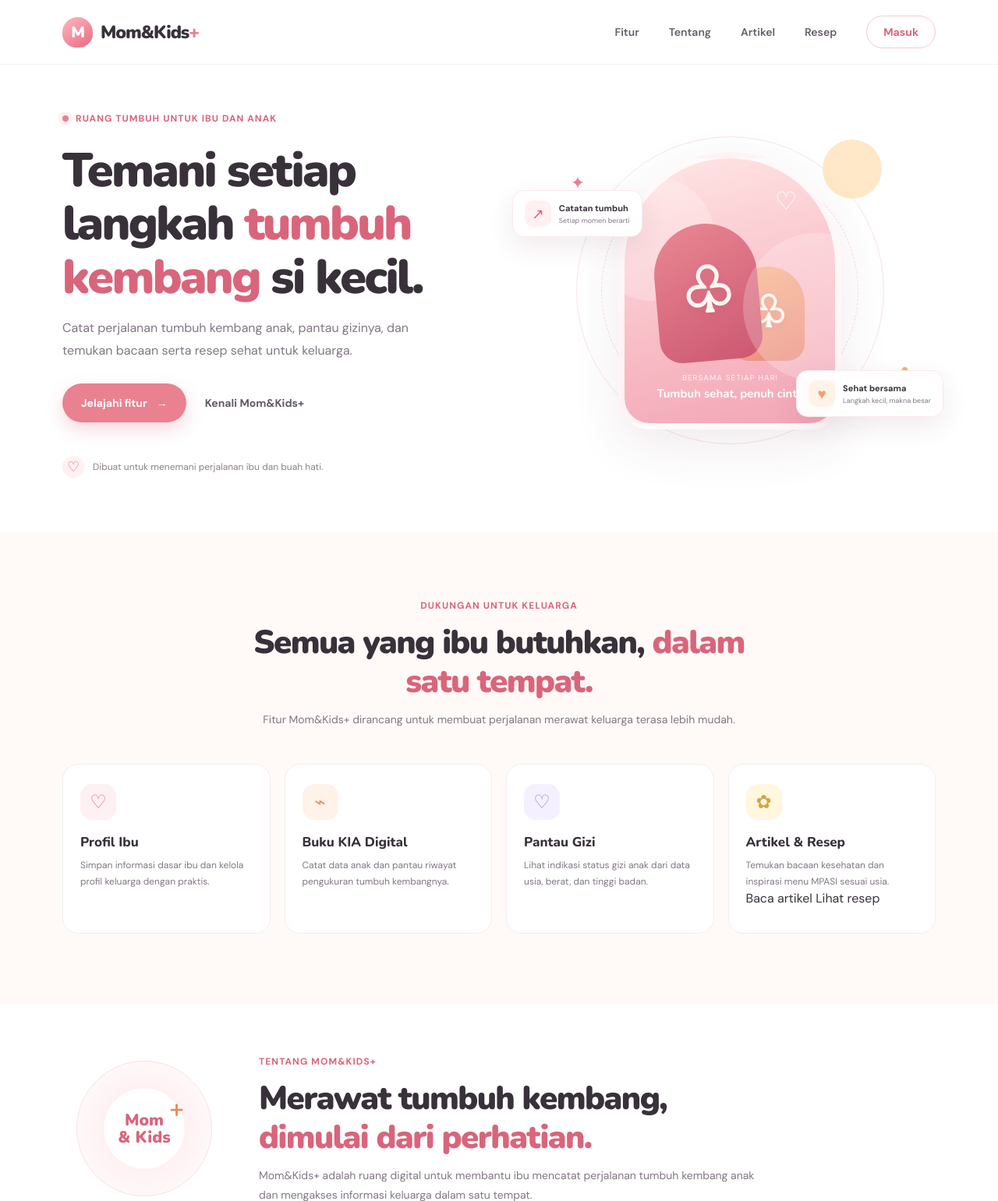
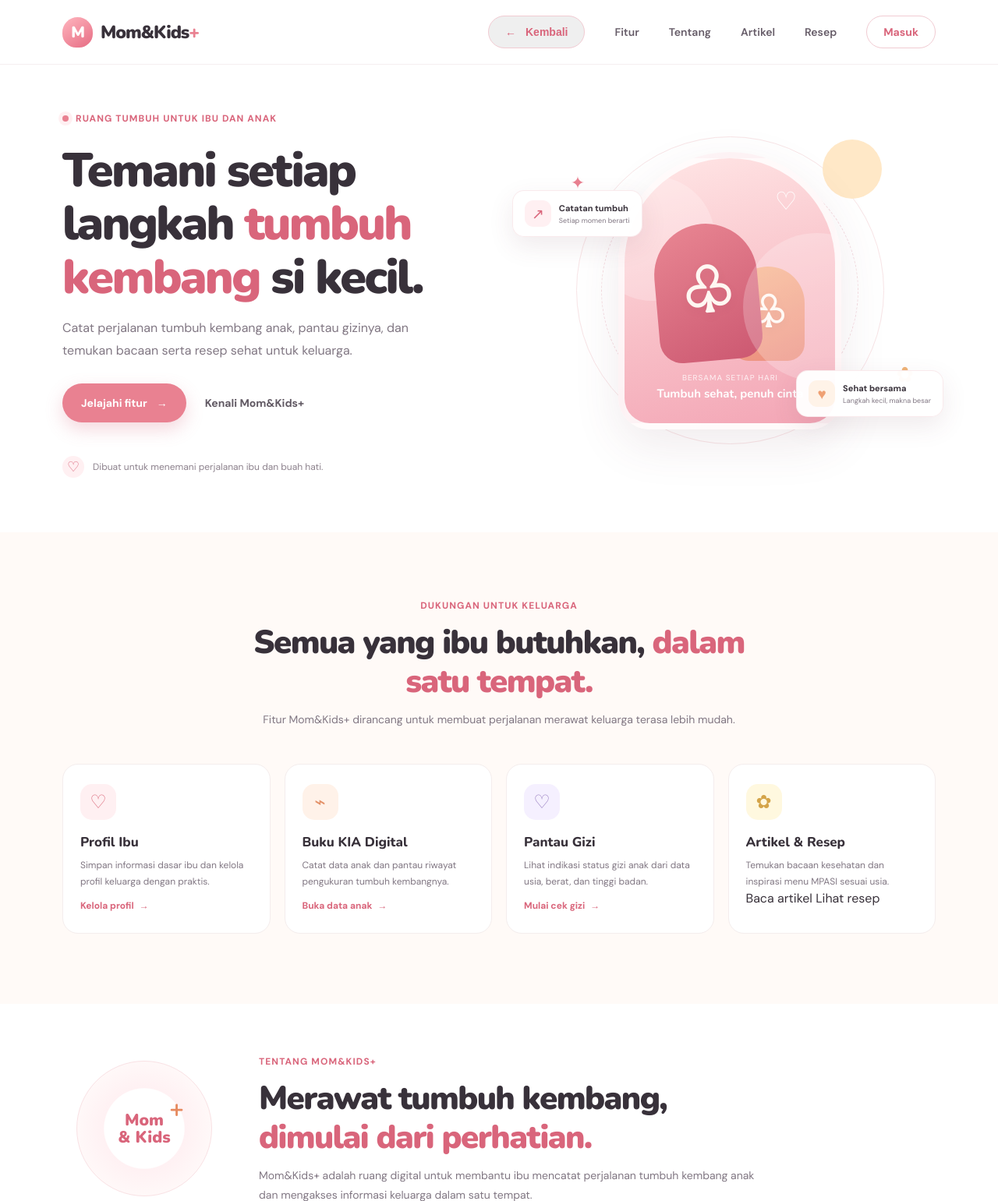
Before and after one commit to akmaladhi/Kids-Mom-Terbaru, a PHP site: page / in a window 1280 px wide. Shown: the top 1541 px of the page at 78% size. Run offline with PHP 8.4, Linux system fonts and the light colour scheme.

Commit message:
fiks bug dikit

```diff
--- a/assets/css/style.css
+++ b/assets/css/style.css
@@ -560,6 +560,26 @@ h3 {
     line-height: 1.75;
 }
 
+.feature-action {
+    display: inline-flex;
+    align-items: center;
+    gap: 7px;
+    margin-top: 12px;
+    color: var(--pink-dark);
+    font-size: 12px;
+    font-weight: 700;
+}
+
+.feature-action:hover {
+    text-decoration: underline;
+}
+
+.feature-action:focus-visible {
+    border-radius: 3px;
+    outline: 2px solid var(--pink);
+    outline-offset: 3px;
+}
+
 .about-section {
     display: grid;
     min-height: 310px;
@@ -721,6 +741,10 @@ h3 {
         margin-top: 7px;
     }
 
+    .site-back-button {
+        display: none;
+    }
+
     .hero {
         grid-template-columns: 1fr;
         gap: 12px;
--- a/assets/js/app.js
+++ b/assets/js/app.js
@@ -16,6 +16,17 @@ if (menuToggle && mainNav) {
     });
 }
 
+document.querySelectorAll('[data-history-back]').forEach((button) => {
+    button.addEventListener('click', () => {
+        if (window.history.length > 1) {
+            window.history.back();
+            return;
+        }
+
+        window.location.assign('index.php');
+    });
+});
+
 document.querySelectorAll('form[data-confirm]').forEach((form) => {
     form.addEventListener('submit', (event) => {
         if (!window.confirm(form.dataset.confirm)) {
--- a/cek_gizi.php
+++ b/cek_gizi.php
@@ -301,7 +301,10 @@ if ($selectedChild) {
             </form>
 
             <?php if (!$children): ?>
-                <p class="empty-management">Belum ada data anak. Tambahkan data anak dan pengukuran terlebih dahulu.</p>
+                <p class="empty-management">
+                    Belum ada data anak. Tambahkan data anak dan pengukuran terlebih dahulu.
+                    <a class="action-link" href="anak.php">Tambah data anak</a>
+                </p>
             <?php elseif ($selectedChild): ?>
                 <div class="selected-child">
                     <span>Catatan untuk</span>
--- a/index.php
+++ b/index.php
@@ -24,6 +24,9 @@
             </button>
 
             <nav class="main-nav" id="main-nav" aria-label="Navigasi utama">
+                <button class="button button-small button-outline site-back-button" type="button" data-history-back>
+                    <span aria-hidden="true">←</span> Kembali
+                </button>
                 <a href="#fitur">Fitur</a>
                 <a href="#tentang">Tentang</a>
                 <a href="artikel.php">Artikel</a>
@@ -93,16 +96,19 @@
                         <span class="feature-icon icon-pink" aria-hidden="true">♡</span>
                         <h3>Profil Ibu</h3>
                         <p>Simpan informasi dasar ibu dan kelola profil keluarga dengan praktis.</p>
+                        <a class="feature-action" href="profile.php">Kelola profil <span aria-hidden="true">→</span></a>
                     </article>
                     <article class="feature-card">
                         <span class="feature-icon icon-peach" aria-hidden="true">⌁</span>
                         <h3>Buku KIA Digital</h3>
                         <p>Catat data anak dan pantau riwayat pengukuran tumbuh kembangnya.</p>
+                        <a class="feature-action" href="anak.php">Buka data anak <span aria-hidden="true">→</span></a>
                     </article>
                     <article class="feature-card">
                         <span class="feature-icon icon-lilac" aria-hidden="true">♡</span>
                         <h3>Pantau Gizi</h3>
                         <p>Lihat indikasi status gizi anak dari data usia, berat, dan tinggi badan.</p>
+                        <a class="feature-action" href="cek_gizi.php">Mulai cek gizi <span aria-hidden="true">→</span></a>
                     </article>
                     <article class="feature-card">
                         <span class="feature-icon icon-yellow" aria-hidden="true">✿</span>
```
